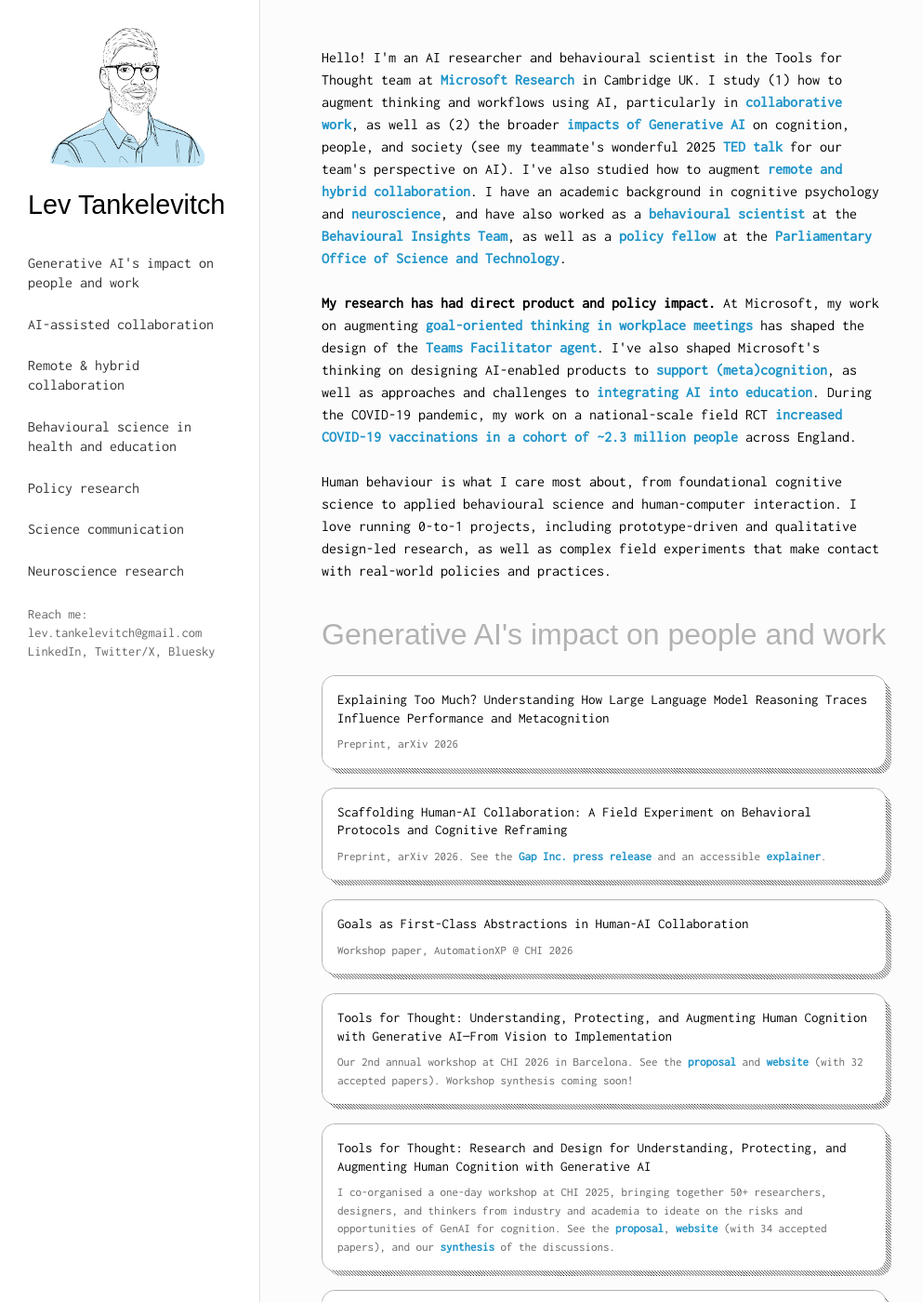
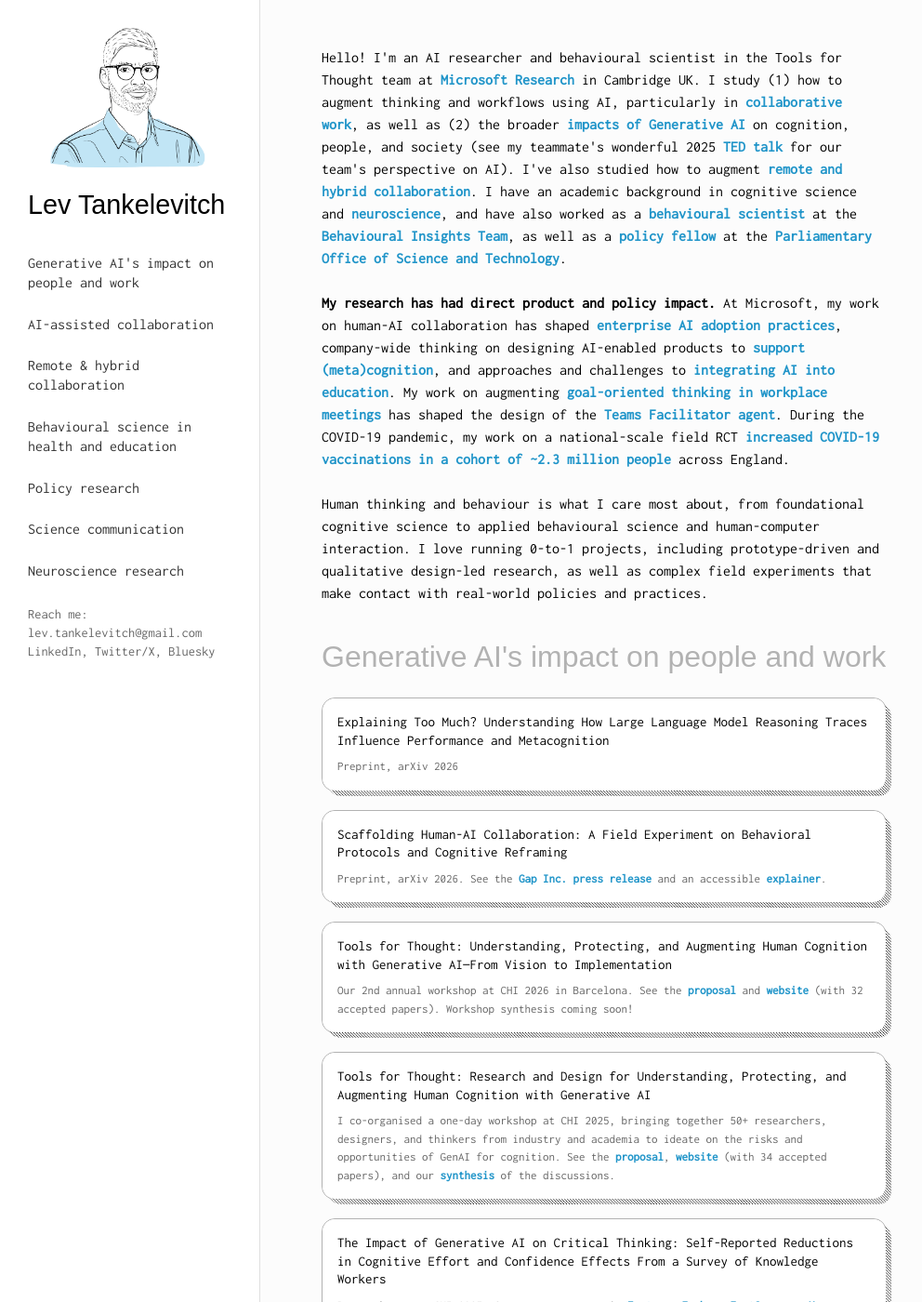
Before and after one commit to levtank/levtank.github.io, a Jekyll site: the page built from index.html, in a window 1280 px wide and 1400 px high. Shown: the whole window at 93% size, without its empty margins (0-992 px from the left). Built offline with Jekyll 4.4.1, drawn with Linux system fonts in a browser that asks for light colours; nearby versions of some CDN libraries; some web fonts are replaced; some of the changed text lies outside the part shown.

Commit message:
Move Goals as First-Class Abstractions card to AI-assisted collaboration section
Co-authored-by: Copilot <223556219+Copilot@users.noreply.github.com>

```diff
--- a/index.html
+++ b/index.html
@@ -4,14 +4,14 @@ layout: default
 
 <p> Hello! I'm an AI researcher and behavioural scientist in the Tools for Thought team at <a href="https://www.microsoft.com/en-us/research/project/tools-for-thought/" target="_blank">Microsoft Research</a> in Cambridge UK. I study (1) how to augment thinking and workflows using AI, particularly in <a href="/#collab-hci">collaborative work</a>, as well as (2) the broader <a href="/#genai">impacts of Generative AI</a> on cognition, people, and society (see my teammate's wonderful 2025 <a href="https://www.ted.com/talks/advait_sarkar_how_to_stop_ai_from_killing_your_critical_thinking" target="_blank">TED talk </a> for our team's perspective on AI). I've also studied how to augment <a href="/#remote-collab">remote and hybrid collaboration</a>.
 
-I have an academic background in cognitive psychology and <a href="/#academic-neuroscience-research">neuroscience</a>, and have also worked as a <a href="/#applied-behavioural-science">behavioural scientist</a> at the <a href="https://www.bi.team/" target="_blank">Behavioural Insights Team</a>, as well as a <a href="/#policy-research">policy fellow</a> at the <a href="https://post.parliament.uk/" target="_blank">Parliamentary Office of Science and Technology</a>.</p>
+I have an academic background in cognitive science and <a href="/#academic-neuroscience-research">neuroscience</a>, and have also worked as a <a href="/#applied-behavioural-science">behavioural scientist</a> at the <a href="https://www.bi.team/" target="_blank">Behavioural Insights Team</a>, as well as a <a href="/#policy-research">policy fellow</a> at the <a href="https://post.parliament.uk/" target="_blank">Parliamentary Office of Science and Technology</a>.</p>
 <br>
 <p>
-  <strong>My research has had direct product and policy impact.</strong> At Microsoft, my work on augmenting <a href="/#collab-hci">goal-oriented thinking in workplace meetings</a> has shaped the design of the <a href="https://support.microsoft.com/en-gb/office/facilitator-in-microsoft-teams-meetings-37657f91-39b5-40eb-9421-45141e3ce9f6" target = "_blank">Teams Facilitator agent</a>. I've also shaped Microsoft's thinking on designing AI-enabled products to <a href="https://www.microsoft.com/en-us/research/video/the-metacognitive-demands-and-opportunities-of-generative-ai/" target="_blank">support (meta)cognition</a>, as well as approaches and challenges to <a href = "https://www.microsoft.com/en-us/education/msdownloads/AI-in-Education-A-Microsoft-Special-Report.pdf" target="_blank"> integrating AI into education</a>. During the COVID-19 pandemic, my work on a national-scale field RCT <a href="https://www.nature.com/articles/s41562-025-02165-x" target="_blank">increased COVID-19 vaccinations in a cohort of ~2.3 million people</a> across England.
+  <strong>My research has had direct product and policy impact.</strong> At Microsoft, my work on human-AI collaboration has shaped <a href="https://www.gapinc.com/en-us/articles/2026/04/gap-inc-and-microsoft-research-explores-how-human-">enterprise AI adoption practices</a>, company-wide thinking on designing AI-enabled products to <a href="https://www.microsoft.com/en-us/research/video/the-metacognitive-demands-and-opportunities-of-generative-ai/" target="_blank">support (meta)cognition</a>, and approaches and challenges to <a href = "https://www.microsoft.com/en-us/education/msdownloads/AI-in-Education-A-Microsoft-Special-Report.pdf" target="_blank"> integrating AI into education</a>. My work on augmenting <a href="/#collab-hci">goal-oriented thinking in workplace meetings</a> has shaped the design of the <a href="https://support.microsoft.com/en-gb/office/facilitator-in-microsoft-teams-meetings-37657f91-39b5-40eb-9421-45141e3ce9f6" target = "_blank">Teams Facilitator agent</a>. During the COVID-19 pandemic, my work on a national-scale field RCT <a href="https://www.nature.com/articles/s41562-025-02165-x" target="_blank">increased COVID-19 vaccinations in a cohort of ~2.3 million people</a> across England.
 </p>
 <br>
 <p>
-   Human behaviour is what I care most about, from foundational cognitive science to applied behavioural science and human-computer interaction. I love running 0-to-1 projects, including prototype-driven and qualitative design-led research, as well as complex field experiments that make contact with real-world policies and practices.
+   Human thinking and behaviour is what I care most about, from foundational cognitive science to applied behavioural science and human-computer interaction. I love running 0-to-1 projects, including prototype-driven and qualitative design-led research, as well as complex field experiments that make contact with real-world policies and practices.
 </p>
 
 <div class="research-section">
@@ -35,16 +35,6 @@ I have an academic background in cognitive psychology and <a href="/#academic-ne
         <a href="https://arxiv.org/abs/2604.08678" target="_blank">Scaffolding Human-AI Collaboration: A Field Experiment on Behavioral Protocols and Cognitive Reframing</a>
       </div>
       <div class="card-meta">Preprint, arXiv 2026. See the <a href="https://www.gapinc.com/en-us/articles/2026/04/gap-inc-and-microsoft-research-explores-how-human-" target="_blank">Gap Inc. press release</a> and an accessible <a href="https://microsoft.github.io/nfw-reader/posts/ai-mindset-experiment" target="_blank">explainer</a>.</div>
-    </div>
-  </div>
-
-  <div class="research-card">
-
-    <div class="card-content">
-      <div class="card-title">
-        <a href="https://matthiasbaldauf.com/automationxp26/papers/AutomationXP26_paper_0982.pdf" target="_blank">Goals as First-Class Abstractions in Human-AI Collaboration</a>
-      </div>
-      <div class="card-meta">Workshop paper, AutomationXP @ CHI 2026</div>
     </div>
   </div>
 
@@ -156,6 +146,16 @@ I have an academic background in cognitive psychology and <a href="/#academic-ne
 <div class="research-section">
 <h1 class="category"> <a name="collab-hci"> AI-assisted collaboration</a> </h1>
 <div class="cards-container">
+  <div class="research-card">
+
+    <div class="card-content">
+      <div class="card-title">
+        <a href="https://matthiasbaldauf.com/automationxp26/papers/AutomationXP26_paper_0982.pdf" target="_blank">Goals as First-Class Abstractions in Human-AI Collaboration</a>
+      </div>
+      <div class="card-meta">Workshop paper, AutomationXP @ CHI 2026</div>
+    </div>
+  </div>
+
   <div class="research-card">
 
     <div class="card-content">
```
